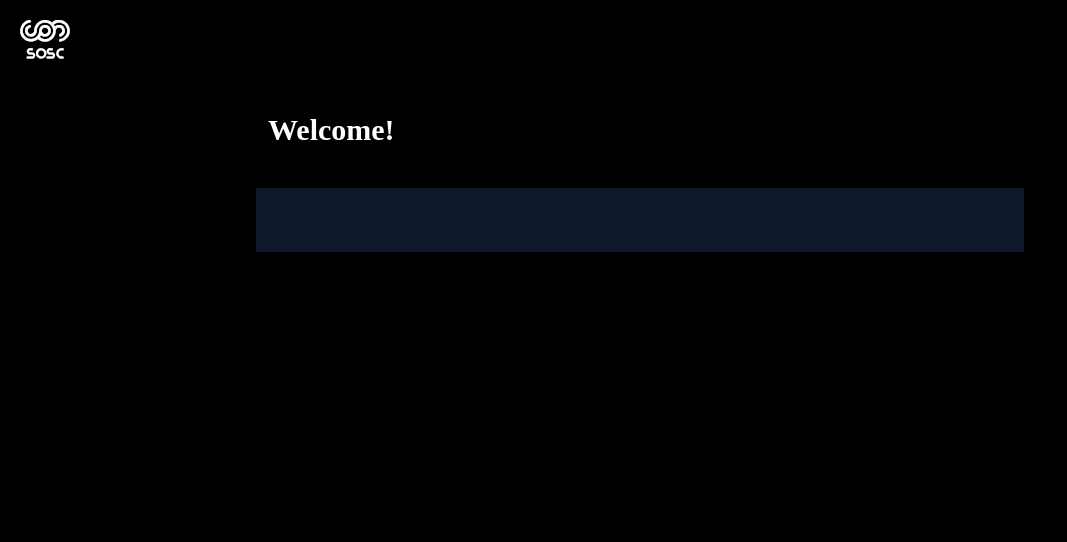
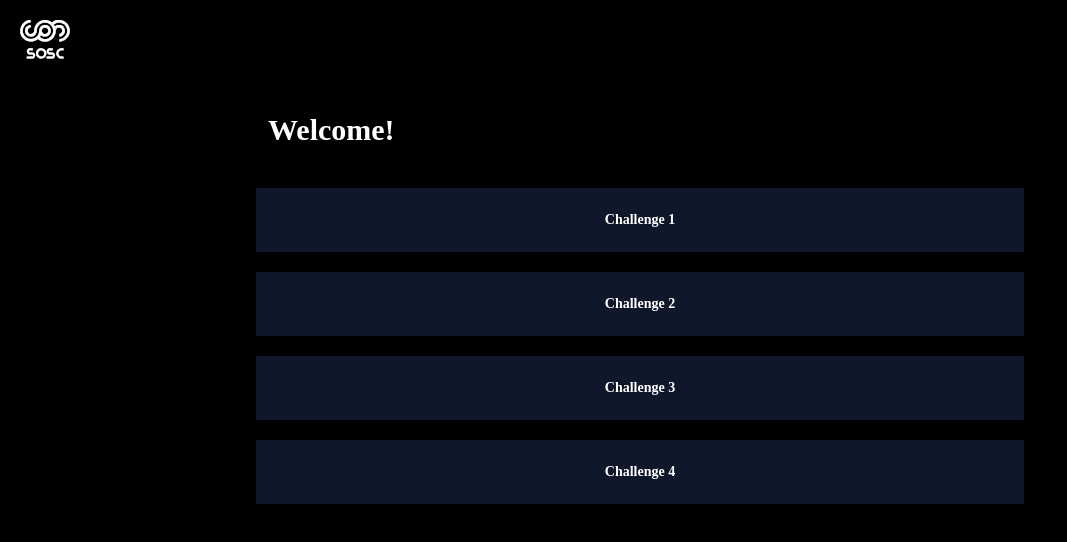
Before and after one commit to so-sc/igniteCTF, a React (Vite) app: page / in a window 1280 px wide. Shown: the top 542 px of the page, without its empty margins (0-1067 px from the left). Built offline with nearby package versions, Linux system fonts and the light colour scheme.

Commit message:
add challenge card

```diff
--- a/src/components/ChallengeCard.jsx
+++ b/src/components/ChallengeCard.jsx
@@ -1,5 +1,12 @@
 import React from "react";
 
-export default function ChallengeCard() {
-  return <div className="w-full bg-slate-900 h-16"></div>;
+export default function ChallengeCard({ title }) {
+  return (
+    <div
+      className="w-full bg-slate-900 h-16 flex items-center justify-center  cursor-pointer"
+      onClick={() => console.log("hello")}
+    >
+      <h1 className="text-sm text-center">{title}</h1>
+    </div>
+  );
 }
--- a/src/components/Dashboard.jsx
+++ b/src/components/Dashboard.jsx
@@ -1,5 +1,4 @@
 import React from "react";
-import Challenge1 from "../challenges/Challenge1";
 import ChallengeCard from "./ChallengeCard";
 
 export default function Dashboard() {
@@ -7,7 +6,10 @@ export default function Dashboard() {
     <div className="flex flex-col justify-start items-start">
       <h1 className="ml-3 mb-10">Welcome!</h1>
       <div className="flex flex-col flex-grow w-full gap-5">
-        <ChallengeCard />
+        <ChallengeCard title={"Challenge 1"} />
+        <ChallengeCard title={"Challenge 2"} />
+        <ChallengeCard title={"Challenge 3"} />
+        <ChallengeCard title={"Challenge 4"} />
       </div>
     </div>
   );
```
